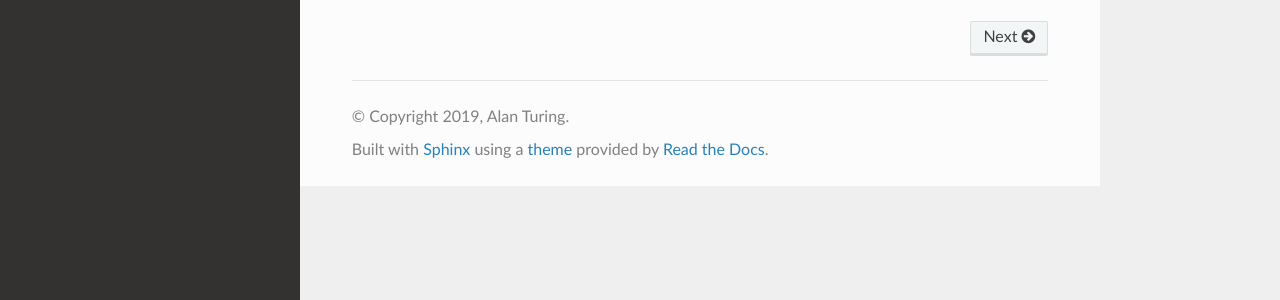
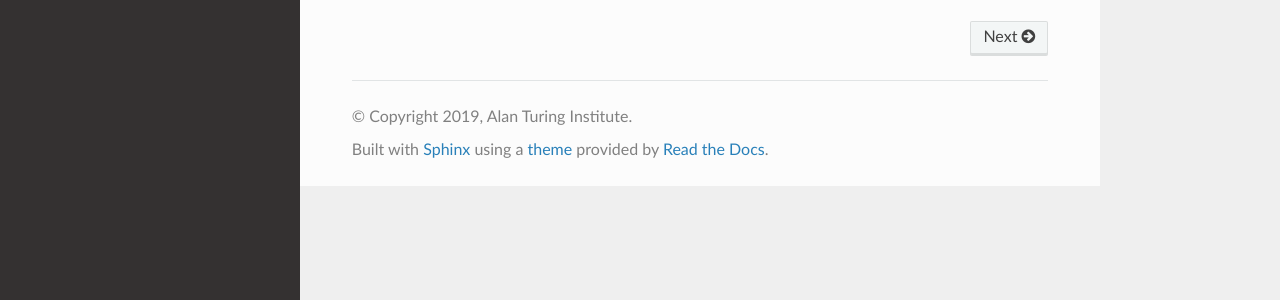
Before and after one commit to project-bluebird/dodo, a Sphinx documentation site: the page built from PyDodo/docs/index.rst, in a window 1280 px wide. Shown: the part 436-736 px from the top of the page. Built offline with Sphinx 7.4.7 and the Read the Docs theme 2.0.0, drawn with Linux system fonts in a browser that asks for light colours.

Commit message:
Update Author name

```diff
--- a/PyDodo/docs/conf.py
+++ b/PyDodo/docs/conf.py
@@ -60,8 +60,8 @@ master_doc = 'index'
 
 # General information about the project.
 project = 'pydodo'
-copyright = '2019, Alan Turing'
-author = 'Alan Turing'
+copyright = '2019, Alan Turing Institute'
+author = 'Alan Turing Institute'
 
 # The version info for the project you're documenting, acts as replacement for
 # |version| and |release|, also used in various other places throughout the
```
